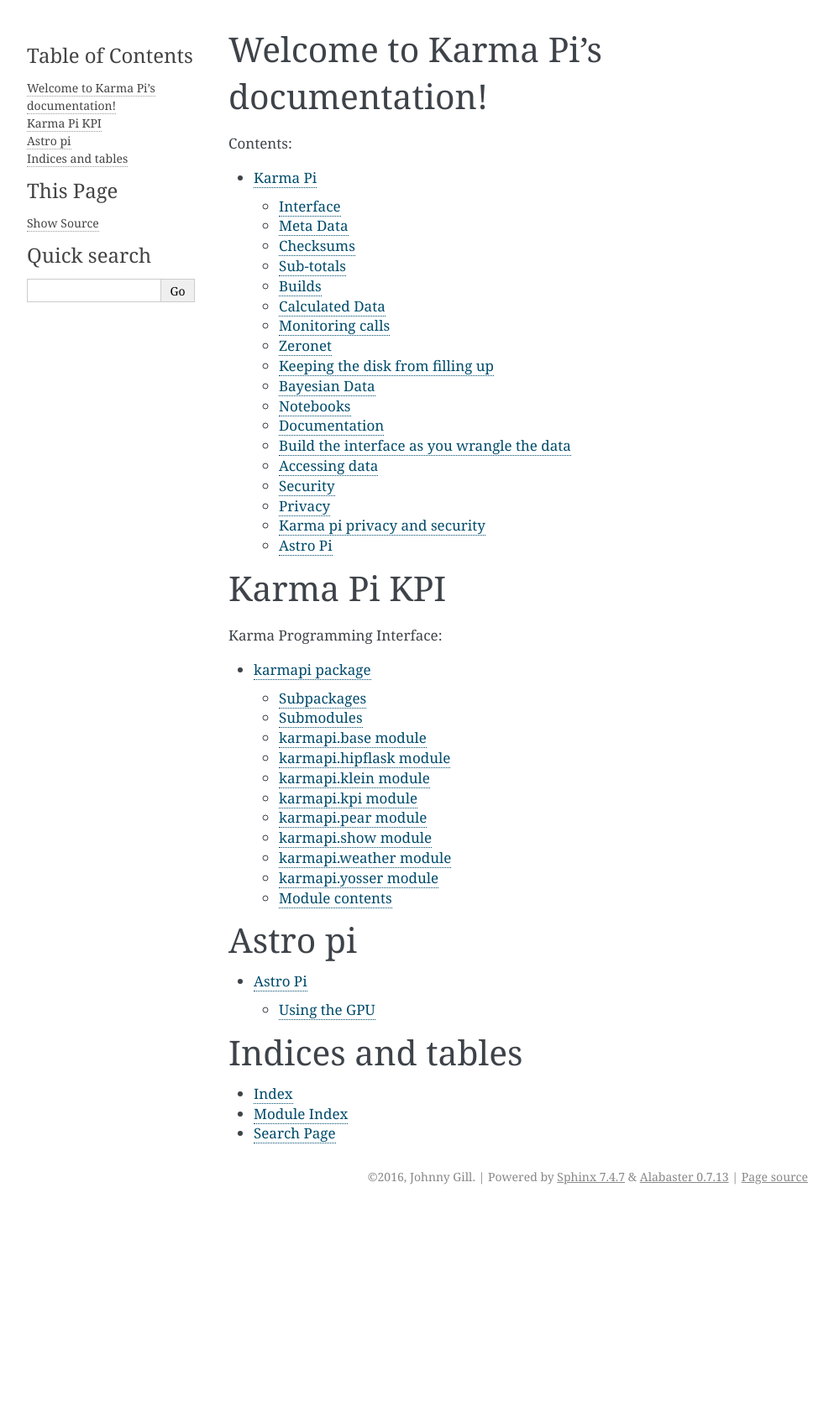
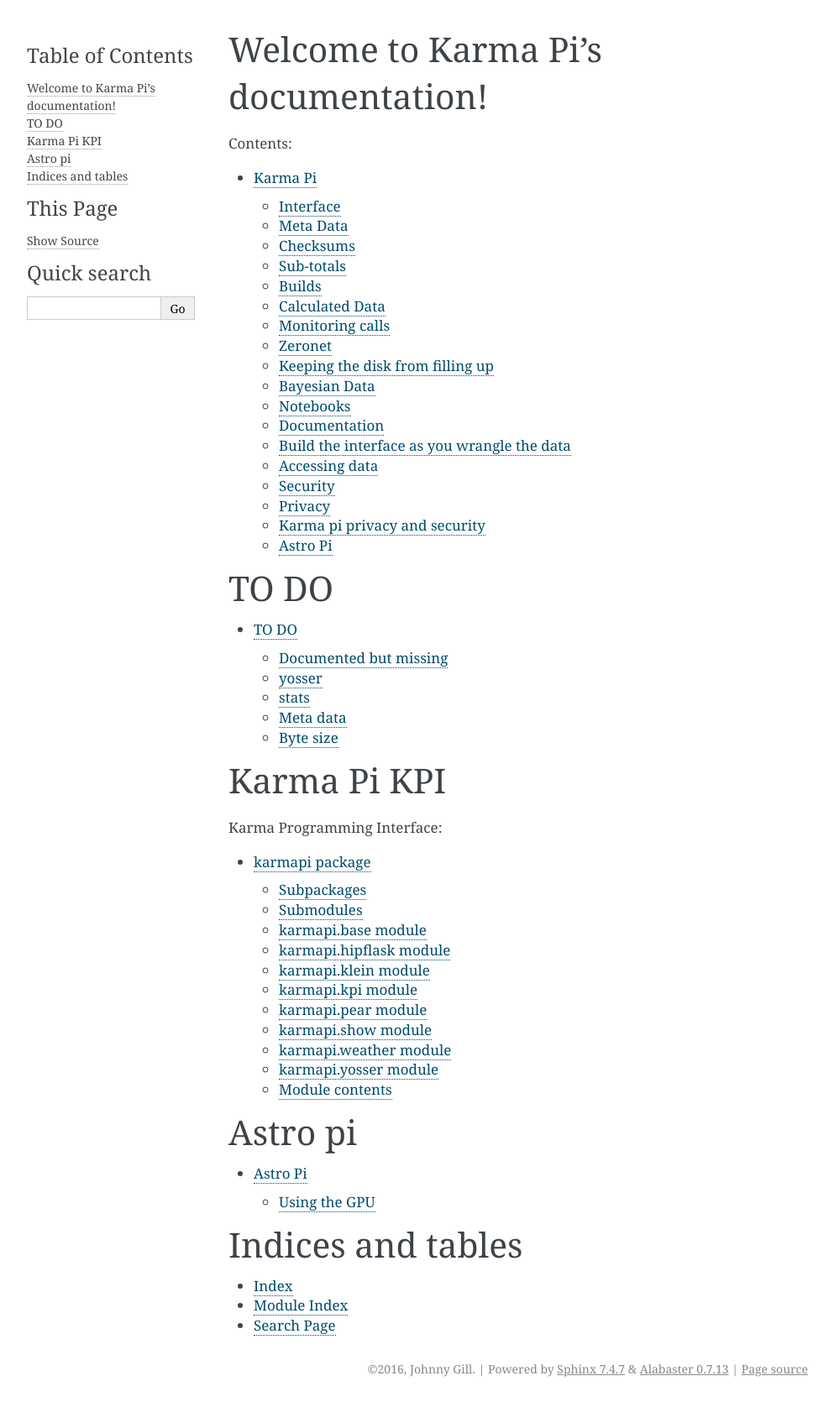
Before and after one commit to openbermuda/karmapi, a Sphinx documentation site: the page built from docs/index.rst, in a window 1280 px wide. Shown: the whole page at 84% size, without its empty margins (148-1141 px from the left). Built offline with Sphinx 7.4.7, drawn with Linux system fonts in a browser that asks for light colours; formulas are drawn with MathJax 3; before the commit the page ends 1441 px from its top, so only the background shows below that; some of the changed lines change nothing that is shown.

Commit message:
start a to do

```diff
--- a/docs/index.rst
+++ b/docs/index.rst
@@ -12,6 +12,14 @@
    :maxdepth: 2
 
    karmapi
+
+TO DO
+=====
+
+.. toctree::
+   :maxdepth: 2
+
+   todo
 
 Karma Pi KPI
 ============
--- /dev/null
+++ b/docs/todo.rst
@@ -0,0 +1,53 @@
+=======
+ TO DO
+=======
+
+
+Documented but missing
+======================
+
+yosser
+======
+
+stats
+=====
+
+get, build, pear gets and builds should be fixed to save stats on how
+long they took, how much disk they used and more.  Bandwidth usage
+would be good to know too.
+
+Meta data
+=========
+
+Having this in a separate tree would make it easier to manage with
+git.
+
+Byte size
+=========
+
+Things that are good to have, not much work.
+
+Rename weather to globe
+-----------------------
+
+yosser
+------
+
+path suffixes
+-------------
+
+With the following path:
+
+  locations/bermuda/time/1979,11,05,photo.png
+
+if we can split off the suffix then we can use that to determine what
+type of thing to return.
+
+In a jupyter python shell you could then do:
+
+
+   >>> show(get("locations/bermuda/time/1979,11,05,photo.png)")
+
+
+and an image of the photo-radiation (sunlight), for 5th November 1979
+would pop up.
```
